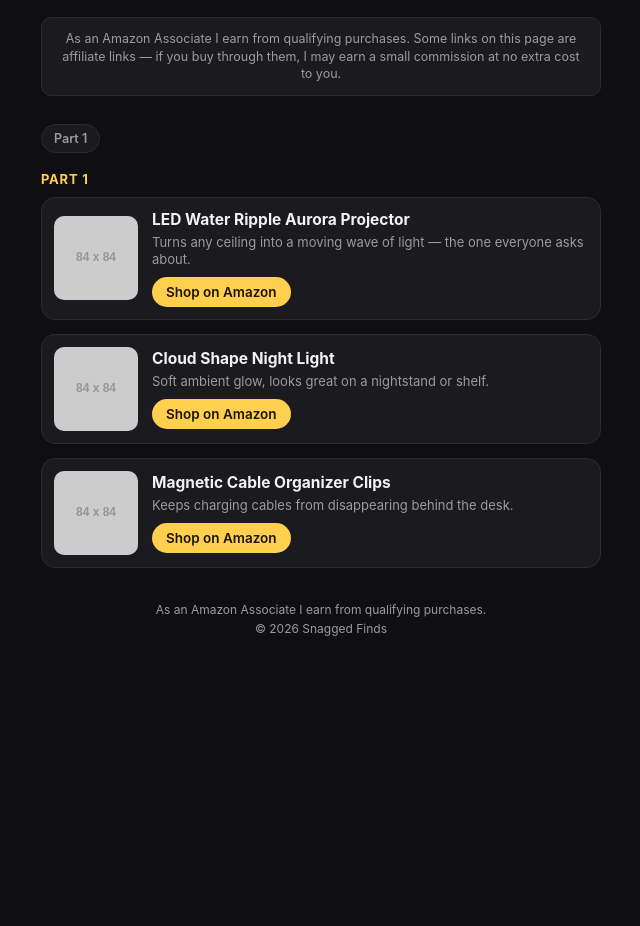
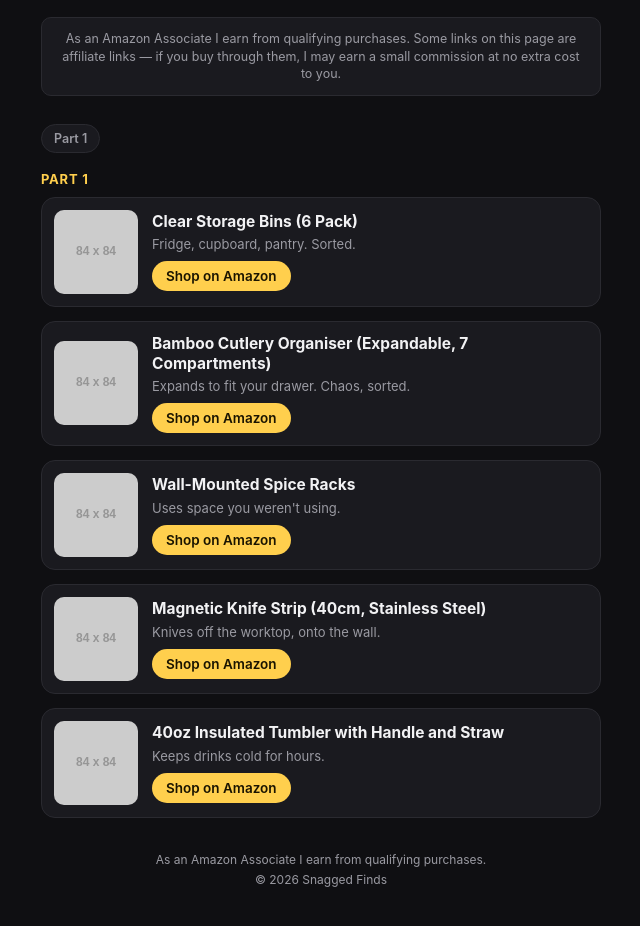
Before and after one commit to conorshepherd-ship-it/Snaggedfinds, a plain HTML site: page index.html in a window 1280 px wide. Shown: the part 122-1048 px from the top of the page, without its empty margins (319-959 px from the left). Before the commit the page ends 808 px from the top, so only its background shows below. Drawn offline with Linux system fonts and the light colour scheme; placeholder pictures from the web are drawn by us.

Commit message:
Update product list with new items and links

```diff
--- a/index.html
+++ b/index.html
@@ -166,27 +166,43 @@
     const products = [
       {
         part: 1,
-        anchorId: "led-water-ripple-projector",
-        name: "LED Water Ripple Aurora Projector",
-        blurb: "Turns any ceiling into a moving wave of light — the one everyone asks about.",
+        anchorId: "clear-storage-bins",
+        name: "Clear Storage Bins (6 Pack)",
+        blurb: "Fridge, cupboard, pantry. Sorted.",
         image: "",
-        link: "#"
+        link: "https://link.amazon/B036dlHal"
       },
       {
         part: 1,
-        anchorId: "cloud-night-light",
-        name: "Cloud Shape Night Light",
-        blurb: "Soft ambient glow, looks great on a nightstand or shelf.",
+        anchorId: "bamboo-cutlery-organiser",
+        name: "Bamboo Cutlery Organiser (Expandable, 7 Compartments)",
+        blurb: "Expands to fit your drawer. Chaos, sorted.",
         image: "",
-        link: "#"
+        link: "https://link.amazon/B0iqHo2rU"
       },
       {
         part: 1,
-        anchorId: "magnetic-cable-clips",
-        name: "Magnetic Cable Organizer Clips",
-        blurb: "Keeps charging cables from disappearing behind the desk.",
+        anchorId: "wall-mounted-spice-racks",
+        name: "Wall-Mounted Spice Racks",
+        blurb: "Uses space you weren't using.",
         image: "",
-        link: "#"
+        link: "https://link.amazon/B0iEjpdmn"
+      },
+      {
+        part: 1,
+        anchorId: "magnetic-knife-strip",
+        name: "Magnetic Knife Strip (40cm, Stainless Steel)",
+        blurb: "Knives off the worktop, onto the wall.",
+        image: "",
+        link: "https://link.amazon/B05ISCj9R"
+      },
+      {
+        part: 1,
+        anchorId: "insulated-tumbler",
+        name: "40oz Insulated Tumbler with Handle and Straw",
+        blurb: "Keeps drinks cold for hours.",
+        image: "",
+        link: "https://link.amazon/B0he9wlsp"
       }
     ];
 
```
